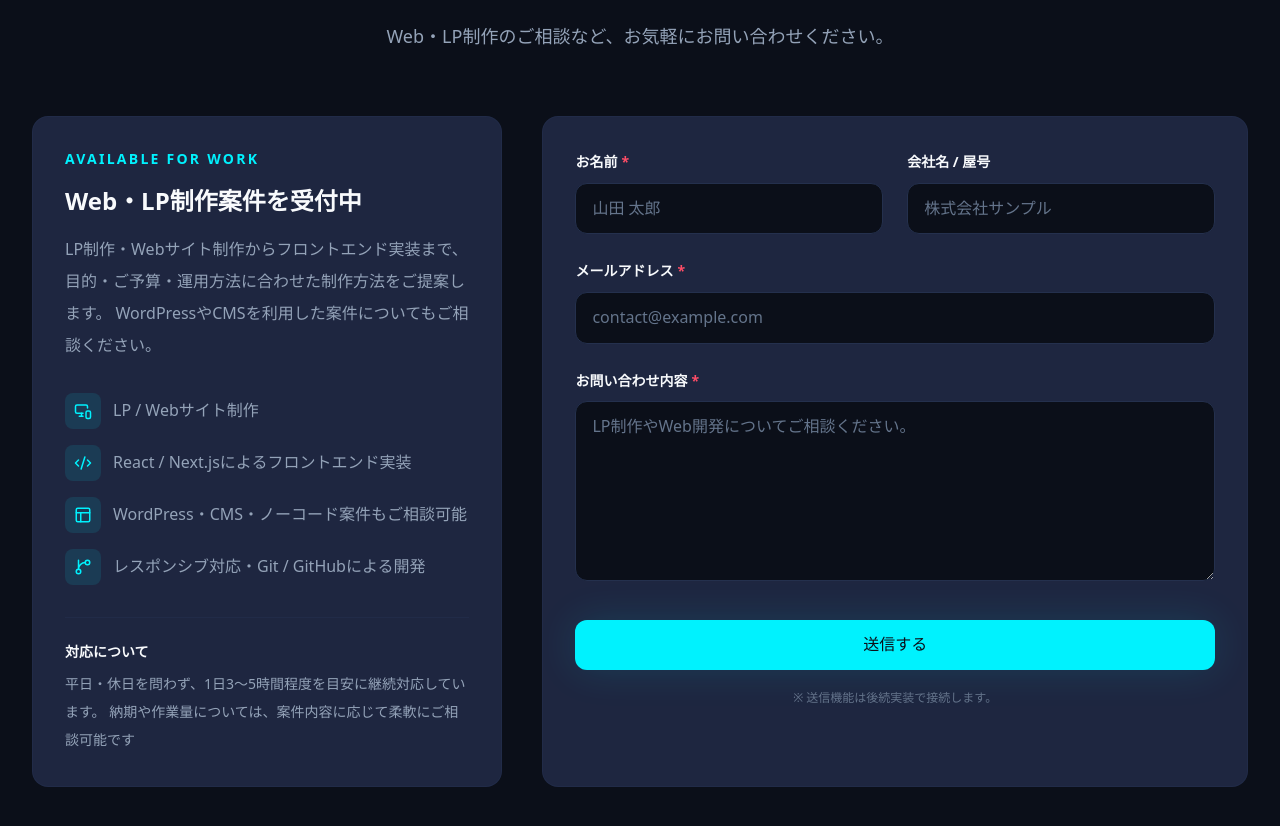
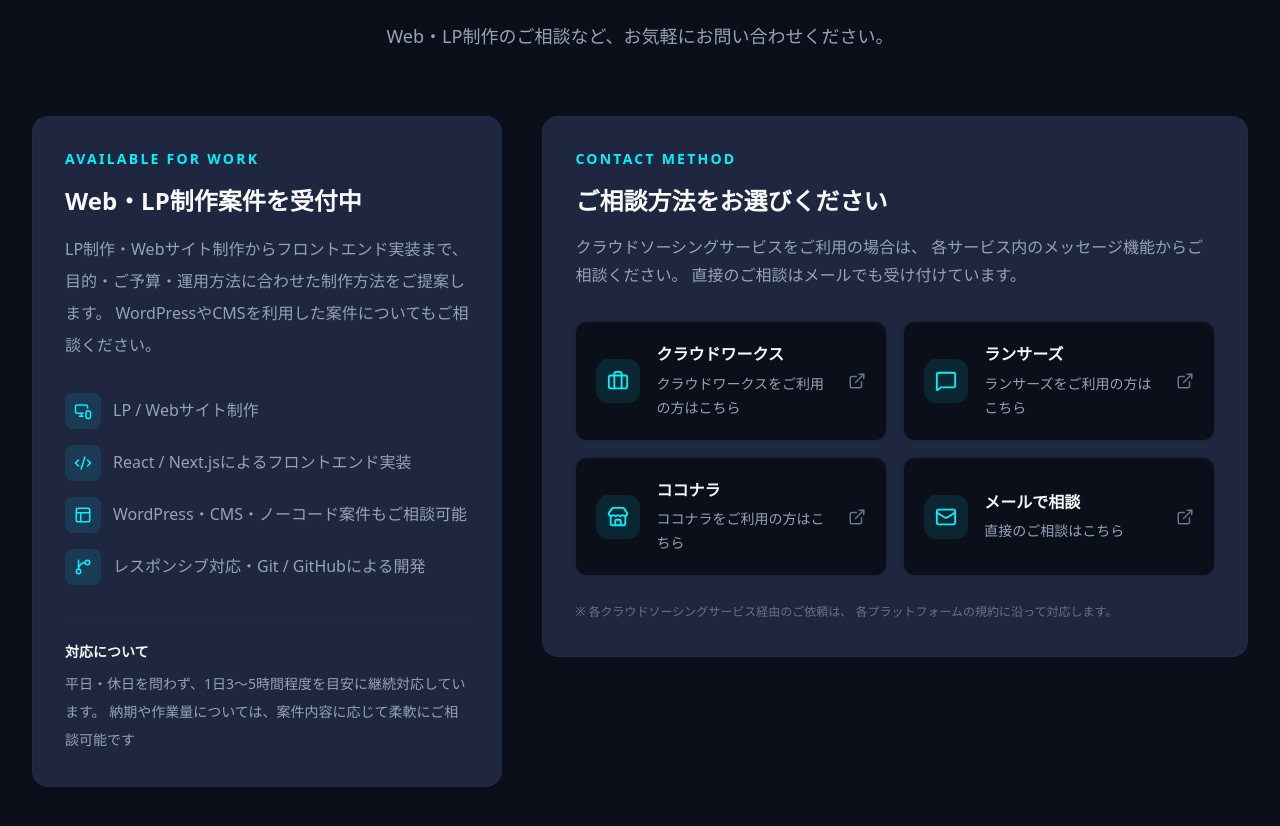
Before and after one commit to keiji-wachi/line-analyzer-lp, a Next.js app: page / in a window 1280 px wide. Shown: the part 5286-6112 px from the top of the page. Built offline with nearby package versions, Linux system fonts and the light colour scheme.

Commit message:
ContactLink実装

```diff
--- a/src/app/globals.css
+++ b/src/app/globals.css
@@ -31,6 +31,7 @@
 
 html {
   scroll-behavior: smooth;
+  scroll-padding-top: 6rem;
 }
 
 body {
--- a/src/components/contact/ContactForm.tsx
+++ /dev/null
@@ -1,99 +0,0 @@
-import Button from "@/components/common/Button";
-
-const inputClassName =
-  "mt-2 w-full rounded-xl border border-border bg-background px-4 py-3 text-text-primary outline-none transition placeholder:text-text-muted focus:border-primary focus:ring-2 focus:ring-primary/20";
-
-export default function ContactForm() {
-  return (
-    <form className="rounded-card border border-border/60 bg-surface p-6 sm:p-8">
-      <div className="grid gap-6 sm:grid-cols-2">
-        <div>
-          <label
-            htmlFor="name"
-            className="text-sm font-semibold text-text-primary"
-          >
-            お名前
-            <span className="ml-1 text-danger">*</span>
-          </label>
-
-          <input
-            id="name"
-            name="name"
-            type="text"
-            autoComplete="name"
-            required
-            placeholder="山田 太郎"
-            className={inputClassName}
-          />
-        </div>
-
-        <div>
-          <label
-            htmlFor="company"
-            className="text-sm font-semibold text-text-primary"
-          >
-            会社名 / 屋号
-          </label>
-
-          <input
-            id="company"
-            name="company"
-            type="text"
-            autoComplete="organization"
-            placeholder="株式会社サンプル"
-            className={inputClassName}
-          />
-        </div>
-      </div>
-
-      <div className="mt-6">
-        <label
-          htmlFor="email"
-          className="text-sm font-semibold text-text-primary"
-        >
-          メールアドレス
-          <span className="ml-1 text-danger">*</span>
-        </label>
-
-        <input
-          id="email"
-          name="email"
-          type="email"
-          autoComplete="email"
-          required
-          placeholder="contact@example.com"
-          className={inputClassName}
-        />
-      </div>
-
-      <div className="mt-6">
-        <label
-          htmlFor="message"
-          className="text-sm font-semibold text-text-primary"
-        >
-          お問い合わせ内容
-          <span className="ml-1 text-danger">*</span>
-        </label>
-
-        <textarea
-          id="message"
-          name="message"
-          required
-          rows={6}
-          placeholder="LP制作やWeb開発についてご相談ください。"
-          className={`${inputClassName} resize-y`}
-        />
-      </div>
-
-      <div className="mt-8">
-        <Button type="button" className="w-full">
-          送信する
-        </Button>
-      </div>
-
-      <p className="mt-4 text-center text-xs leading-6 text-text-muted">
-        ※ 送信機能は後続実装で接続します。
-      </p>
-    </form>
-  );
-}
--- /dev/null
+++ b/src/components/contact/ContactLinkCard.tsx
@@ -0,0 +1,64 @@
+import {
+  Briefcase,
+  ExternalLink,
+  Mail,
+  MessageSquare,
+  Store,
+  type LucideIcon,
+} from "lucide-react";
+
+type ContactIcon = "work" | "message" | "service" | "mail";
+
+type ContactLinkCardProps = {
+  name: string;
+  description: string;
+  href: string;
+  icon: ContactIcon;
+  external: boolean;
+};
+
+const iconMap: Record<ContactIcon, LucideIcon> = {
+  work: Briefcase,
+  message: MessageSquare,
+  service: Store,
+  mail: Mail,
+};
+
+export default function ContactLinkCard({
+  name,
+  description,
+  href,
+  icon,
+  external,
+}: ContactLinkCardProps) {
+  const Icon = iconMap[icon];
+
+  return (
+    <a
+      href={href}
+      target={external ? "_blank" : undefined}
+      rel={external ? "noopener noreferrer" : undefined}
+      className="group flex items-center gap-4 rounded-xl border border-border/60 bg-background p-5 transition hover:border-primary/70 hover:bg-primary/5"
+    >
+      <div className="flex h-11 w-11 shrink-0 items-center justify-center rounded-xl bg-primary/10 text-primary">
+        <Icon size={22} aria-hidden="true" />
+      </div>
+
+      <div className="min-w-0 flex-1">
+        <p className="font-bold text-text-primary">
+          {name}
+        </p>
+
+        <p className="mt-1 text-sm leading-6 text-text-secondary">
+          {description}
+        </p>
+      </div>
+
+      <ExternalLink
+        size={18}
+        aria-hidden="true"
+        className="shrink-0 text-text-muted transition group-hover:text-primary"
+      />
+    </a>
+  );
+}
--- /dev/null
+++ b/src/components/contact/ContactLinks.tsx
@@ -0,0 +1,36 @@
+import ContactLinkCard from "@/components/contact/ContactLinkCard";
+import { contactLinks } from "@/data/contactLinks";
+
+export default function ContactLinks() {
+  return (
+    <div className="rounded-card border border-border/60 bg-surface p-6 sm:p-8">
+      <p className="text-sm font-semibold tracking-[0.16em] text-primary">
+        CONTACT METHOD
+      </p>
+
+      <h3 className="mt-4 text-2xl font-bold text-text-primary">
+        ご相談方法をお選びください
+      </h3>
+
+      <p className="mt-4 leading-7 text-text-secondary">
+        クラウドソーシングサービスをご利用の場合は、
+        各サービス内のメッセージ機能からご相談ください。
+        直接のご相談はメールでも受け付けています。
+      </p>
+
+      <div className="mt-8 grid gap-4 sm:grid-cols-2">
+        {contactLinks.map((contact) => (
+          <ContactLinkCard
+            key={contact.name}
+            {...contact}
+          />
+        ))}
+      </div>
+
+      <p className="mt-6 text-xs leading-6 text-text-muted">
+        ※ 各クラウドソーシングサービス経由のご依頼は、
+        各プラットフォームの規約に沿って対応します。
+      </p>
+    </div>
+  );
+}
--- a/src/components/sections/ContactSection.tsx
+++ b/src/components/sections/ContactSection.tsx
@@ -5,7 +5,7 @@ import {
   MonitorSmartphone,
 } from "lucide-react";
 
-import ContactForm from "@/components/contact/ContactForm";
+import ContactLinks from "@/components/contact/ContactLinks";
 import SectionHeading from "@/components/common/SectionHeading";
 import Section from "@/components/layout/Section";
 
@@ -37,7 +37,7 @@ export default function ContactSection() {
         description="Web・LP制作のご相談など、お気軽にお問い合わせください。"
       />
 
-      <div className="mt-16 grid items-stretch gap-8 lg:grid-cols-[0.8fr_1.2fr] lg:gap-10">
+      <div className="mt-16 grid items-start gap-8 lg:grid-cols-[0.8fr_1.2fr] lg:gap-10">
         {/* 案件受付情報 */}
         <div className="rounded-card border border-border/60 bg-surface p-6 sm:p-8">
           <p className="text-sm font-semibold tracking-[0.16em] text-primary">
@@ -80,8 +80,8 @@ export default function ContactSection() {
           </div>
         </div>
 
-        {/* 問い合わせフォーム */}
-        <ContactForm />
+        {/* 相談方法 */}
+          <ContactLinks />
       </div>
     </Section>
   );
--- /dev/null
+++ b/src/data/contactLinks.ts
@@ -0,0 +1,30 @@
+export const contactLinks = [
+  {
+    name: "クラウドワークス",
+    description: "クラウドワークスをご利用の方はこちら",
+    href: "https://crowdworks.jp/",
+    icon: "work",
+    external: true,
+  },
+  {
+    name: "ランサーズ",
+    description: "ランサーズをご利用の方はこちら",
+    href: "https://www.lancers.jp/",
+    icon: "message",
+    external: true,
+  },
+  {
+    name: "ココナラ",
+    description: "ココナラをご利用の方はこちら",
+    href: "https://coconala.com/",
+    icon: "service",
+    external: true,
+  },
+  {
+    name: "メールで相談",
+    description: "直接のご相談はこちら",
+    href: "mailto:your-email@example.com?subject=Web制作のご相談",
+    icon: "mail",
+    external: false,
+  },
+] as const;
```
Also changed, not shown: src/components/layout/Section.tsx (+4 -4 lines).
